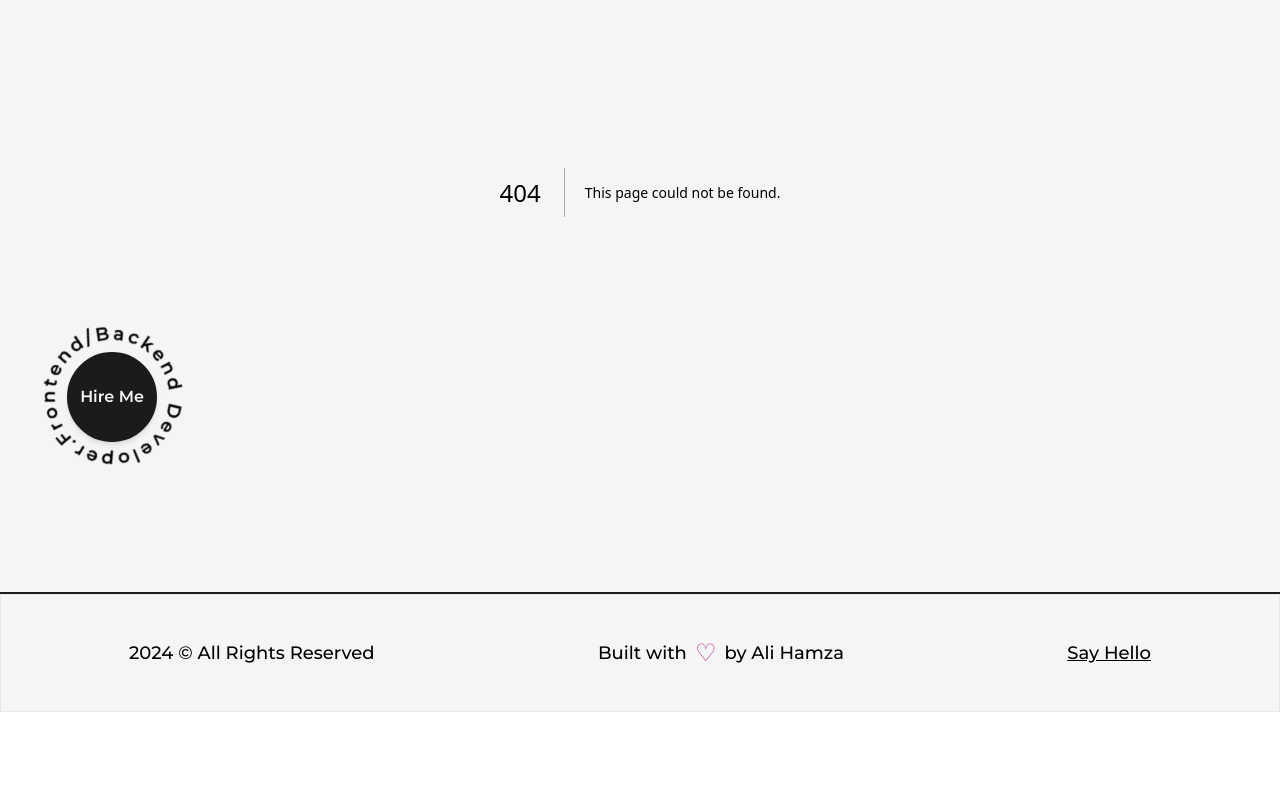
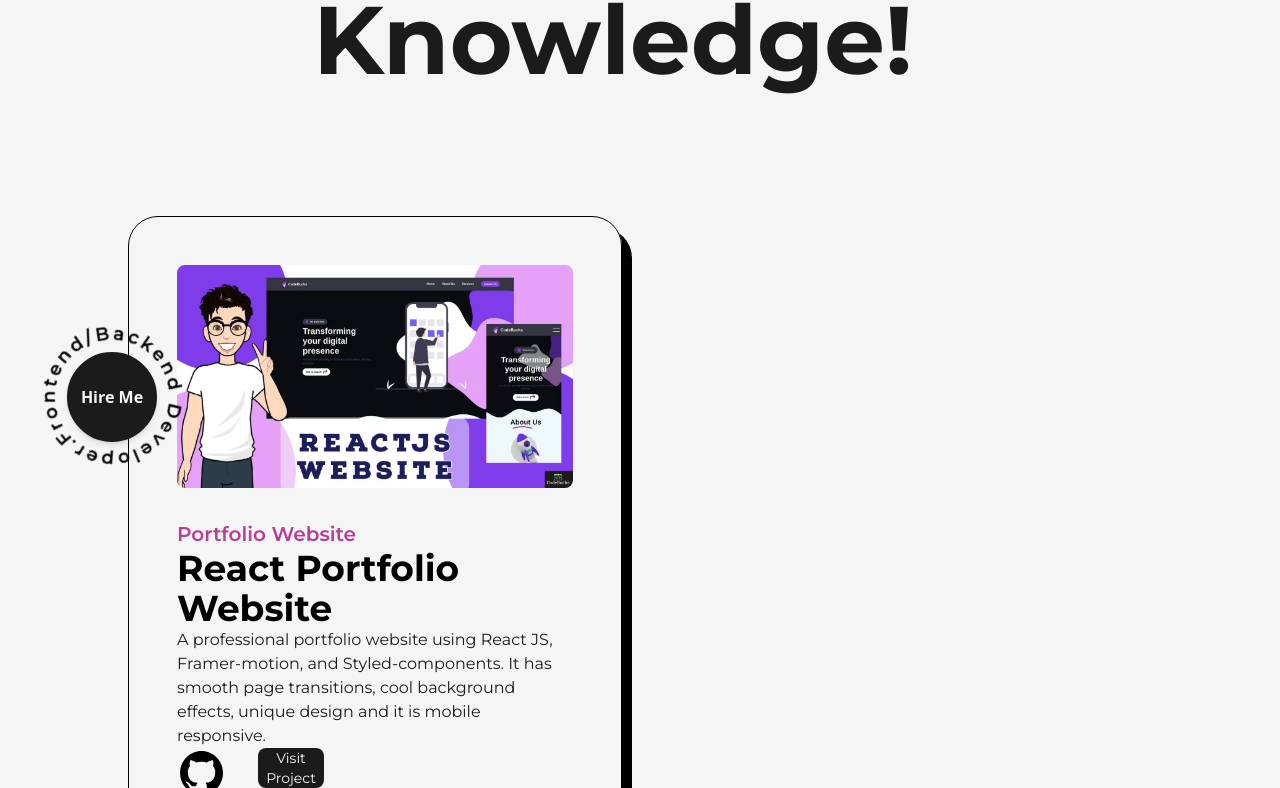
Before and after one commit to itx-alihamza/Next.js_Portfolio_Website, a Next.js app: page /projects in a window 1280 px wide. Before the commit this address had no page. Shown: the part 312-1100 px from the top of the page. Before the commit the page ends 1024 px from the top, so only its background shows below. Built offline with nearby package versions, Linux system fonts and the light colour scheme.

Commit message:
projects page added

```diff
--- a/src/components/HireMe.tsx
+++ b/src/components/HireMe.tsx
@@ -5,7 +5,7 @@
 
 const HireMe = () => {
   return (
-    <div className="z-1000 fixed left-4 bottom-4 flex items-center justify-center overflow-hidden">
+    <div className="z-20 fixed left-4 bottom-4 flex items-center justify-center overflow-hidden">
       <div className="w-48 h-auto flex items-center justify-center relative">
         <Image
           alt="Circular Image"
--- a/src/components/NavBar.tsx
+++ b/src/components/NavBar.tsx
@@ -38,7 +38,7 @@
       <nav className=" gap-2">
         <CustomLink href="/" title="Home" className="mx-4" />
         <CustomLink href="/about" title="About" className="mx-4" />
-        <CustomLink href="/project" title="Project" className="mx-4" />
+        <CustomLink href="/projects" title="Project" className="mx-4" />
         <CustomLink href="/articles" title="Articles" className="mx-4" />
       </nav>
       <Logo />
--- /dev/null
+++ b/src/components/ProjectCard.tsx
@@ -0,0 +1,53 @@
+import Image from "next/image";
+import React from "react";
+import { GithubIcon } from "./Icons";
+
+const cardShadow: React.CSSProperties = {
+  borderRadius: "30px",
+  boxShadow: "10px 12px 0 rgba(0, 0, 0, 1)",
+};
+
+type Props = {
+  image: any;
+  contentType: string;
+  heading: string;
+  detail: string;
+  link: string;
+  colSpan: number;
+};
+const ProjectCard = ({
+  image,
+  contentType,
+  heading,
+  detail,
+  link,
+  colSpan = 2,
+}: Props) => {
+  return (
+    <div
+      className={` col-span-${colSpan} p-[3rem] gap-8 grid ${
+        colSpan === 2 ? "grid-cols-2" : ""
+      } rounded-3xl border-black border`}
+      style={cardShadow}
+    >
+      <div className="w-full h-full overflow-hidden rounded-lg">
+        <Image src={image} alt="cover image" className="" />
+      </div>
+      <div className="flex flex-col justify-around items-start">
+        <h2 className="text-primary text-xl font-semibold">{contentType}</h2>
+        <a href={link} className="text-4xl font-bold hover:underline-offset-1">
+          {heading}
+        </a>
+        <p className="text-dark text-base">{detail}</p>
+        <div className="flex flex-row gap-8">
+          <GithubIcon className="w-9" />
+          <div className="w-26 h-10 bg-dark px-2 py-1  flex justify-center items-center rounded-lg">
+            <a className=" text-center text-sm text-light">Visit Project</a>
+          </div>
+        </div>
+      </div>
+    </div>
+  );
+};
+
+export default ProjectCard;
--- a/src/pages/_app.tsx
+++ b/src/pages/_app.tsx
@@ -17,14 +17,18 @@
         <meta name="viewport" content="width=device-width, initial-scale=1" />
         <link rel="icon" href="/favicon.ico" />
       </Head>
-      <main
-        className={`${montserrant.variable} font-mont bg-light w-full min-h-screen`}
-      >
+      <div className="min-h-screen flex flex-col bg-light">
         <NavBar />
-        <Component {...pageProps} />
+
+        <main
+          className={`${montserrant.variable} font-mont bg-light w-full  flex flex-col flex-grow`}
+        >
+          <Component {...pageProps} />
+        </main>
+
         <Footer className={``} />
         <HireMe />
-      </main>
+      </div>
     </>
   );
 }
--- a/src/pages/about.tsx
+++ b/src/pages/about.tsx
@@ -31,7 +31,7 @@
             <AnimatedText text="Purpose!" className="text-[90px]" />
           </div>
           <div className="w-full grid grid-cols-3">
-            <div className="flex flex-col font-medium items-start gap-4 overflow-hidden">
+            <div className="flex flex-col text-justify font-medium items-start gap-4 overflow-hidden">
               <h3 className="text-lg font-semibold text-gray-700">BIOGRAPHY</h3>
               <p>
                 Hi, I&apos;m <b>CodeBucks</b>, a web developer and UI/UX
@@ -54,7 +54,7 @@
               </p>
             </div>
             <div
-              className="border-1 border-purple-800  relative w-full h-max p-6 border rounded-2xl bg-black "
+              className="ml-16 border-1 border-purple-800  relative w-full h-max p-6 border rounded-2xl bg-black "
               style={cardStyle}
             >
               {/* <div className="border-2 border-blue-950 absolute -top-4 -left-3 p-6  h-max w-full bg-light rounded-3xl"> */}
--- /dev/null
+++ b/src/pages/projects.tsx
@@ -0,0 +1,35 @@
+import Head from "next/head";
+import React from "react";
+import AnimatedText from "src/components/AnimatedText";
+import ProjectCard from "src/components/ProjectCard";
+import coverImg from "../../public/images/projects/agency-website-cover-image.jpg";
+import Image from "next/image";
+
+const projects = () => {
+  return (
+    <>
+      <Head>
+        <title>Ali Hamza | projects page</title>
+        <meta name="description" content="any descroptoin" />
+      </Head>
+      <main className="w-screen h-auto flex flex-col">
+        <AnimatedText
+          className="text-8xl mt-24 mb-6"
+          text={`Imagination Trumps Knowledge! `}
+        />
+        <div className="w-full h-auto py-24 grid grid-cols-2 gap-9 px-32">
+          <ProjectCard
+            colSpan={1}
+            contentType="Portfolio Website"
+            heading="React Portfolio Website"
+            detail="A professional portfolio website using React JS, Framer-motion, and Styled-components. It has smooth page transitions, cool background effects, unique design and it is mobile responsive."
+            image={coverImg}
+            link=""
+          />
+        </div>
+      </main>
+    </>
+  );
+};
+
+export default projects;
```
